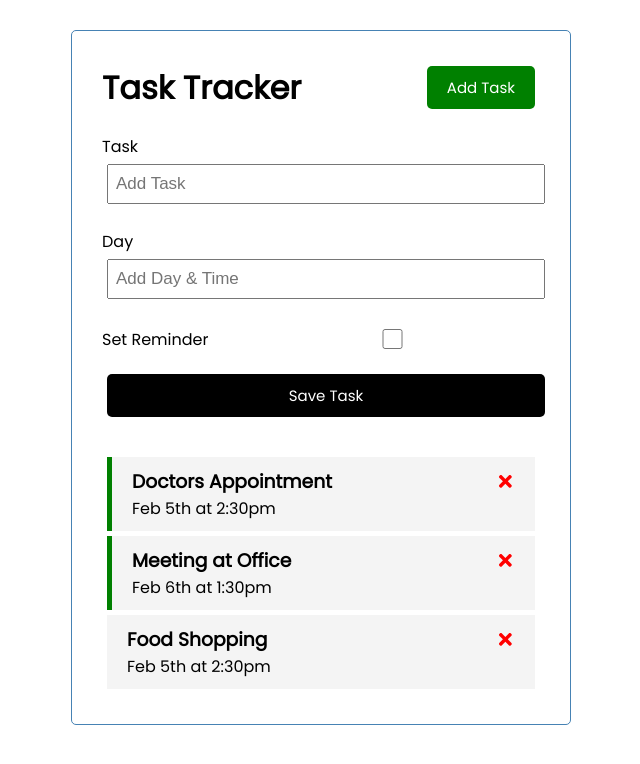
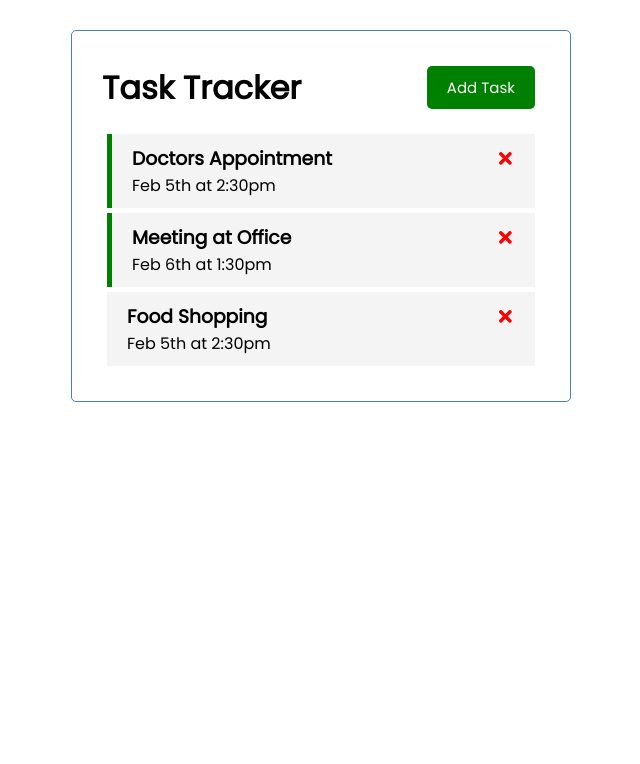
Before and after one commit to fueremi/React-Crash_Course, a React (Create React App) app: page / in a window 1280 px wide. Shown: the top 764 px of the page, without its empty margins (319-959 px from the left). Built offline with nearby package versions, Linux system fonts and the light colour scheme.

Commit message:
add toggle show add task

```diff
--- a/src/App.js
+++ b/src/App.js
@@ -4,6 +4,7 @@
 import AddTask from './components/AddTask';
 
 function App() {
+  const [showAddTask, setShowAddTask] = useState(false)
   const [tasks, setTasks] = useState([
     {
       id: 1,
@@ -48,8 +49,8 @@
 
   return (
     <div className="container">
-      <Header />
-      <AddTask onAdd={addTask} />
+      <Header onAdd={() => setShowAddTask(!showAddTask)} showAddTask={showAddTask} />
+      { showAddTask && (<AddTask onAdd={addTask} />)}
       {tasks.length > 0 ? (
         <Tasks tasks={tasks} onDelete={deleteTask} onToggle={toggleReminder} />
       ) : (
--- a/src/components/Header.js
+++ b/src/components/Header.js
@@ -1,15 +1,15 @@
 import PropTypes from 'prop-types';
-import Button from './Button'
+import Button from './Button';
 
-const Header = ({ title }) => {
-  const onClick = () => {
-    console.log('Click')
-  }
-
+const Header = ({ title, onAdd, showAddTask }) => {
   return (
     <header className="header">
       <h1>{title}</h1>
-      <Button color="green" text="Add Task" onClick={onClick} />
+      <Button
+        color={showAddTask ? 'red' : 'green'}
+        text={showAddTask ? 'Close' : 'Add Task'}
+        onClick={onAdd}
+      />
     </header>
   );
 };
```
